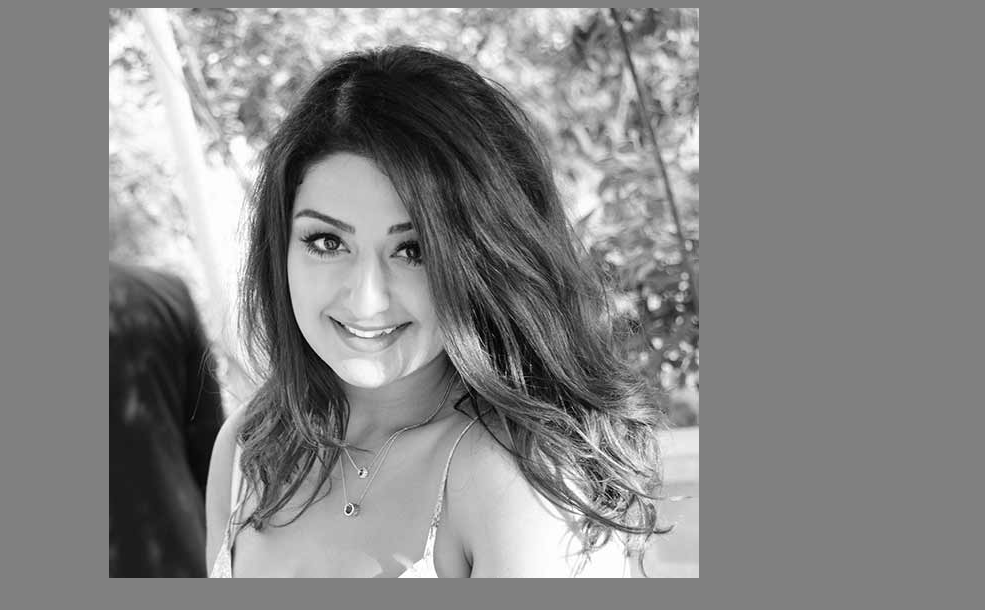
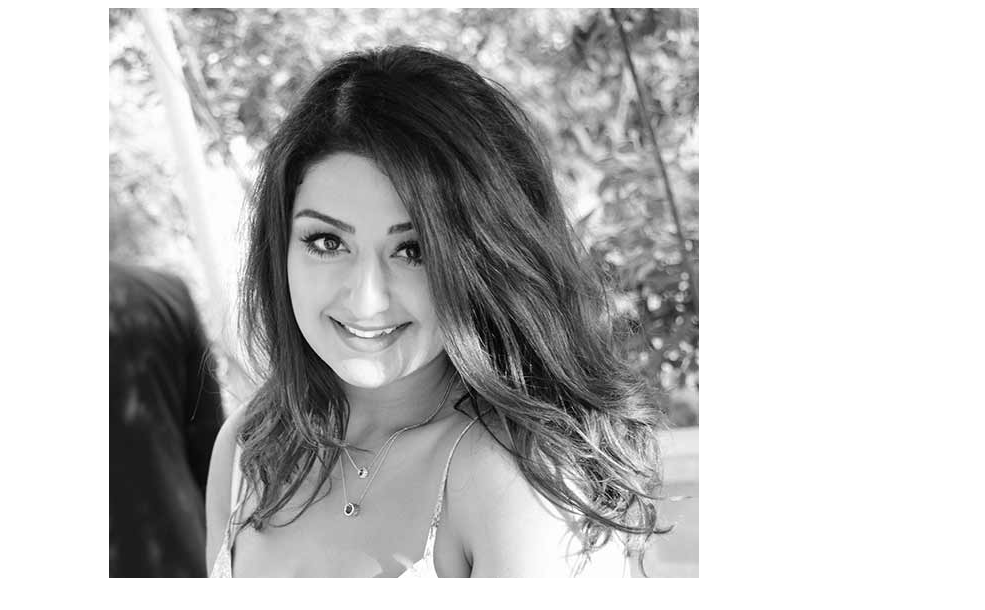
Before and after one commit to franchescamansour/dsn1675-project-1, a plain HTML site: page index.html in a window 1280 px wide. Shown: the top 610 px of the page, without its empty margins (147-1132 px from the left). Drawn offline with nearby package versions, Linux system fonts and the light colour scheme.

Commit message:
Adjust Background Colour

```diff
--- a/css/general.css
+++ b/css/general.css
@@ -11,8 +11,6 @@ html {
   -ms-text-size-adjust: 100%;
   -webkit-text-size-adjust: 100%;
   text-size-adjust: 100%;
-
-  background-color: grey;
 }
 
 *, *::before, *::after {
@@ -75,10 +73,7 @@ footer{
 /***********/
 
 
-
-
-
-
+/***Media Queiry***/
 
 @media only screen and (min-width: 38rem) {
 
```
